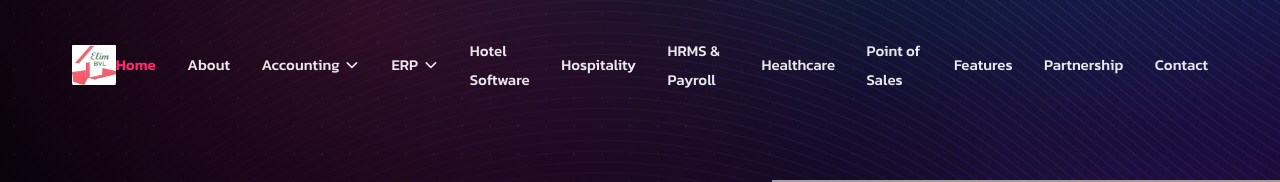
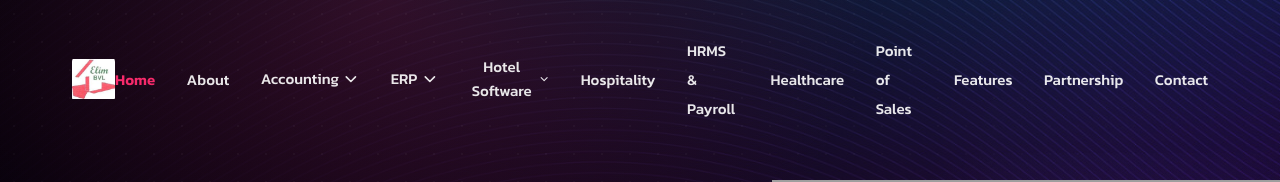
Before and after one commit to daezy/elimcloud, a React (Vite) app: page / in a window 1280 px wide. Shown: the top 182 px of the page. Built offline with nearby package versions, Linux system fonts and the light colour scheme; grey boxes are pictures that could not be loaded.

Commit message:
Add Hotel Software dropdown with 8 items

```diff
--- a/src/components/Navbar.tsx
+++ b/src/components/Navbar.tsx
@@ -71,8 +71,24 @@ const erpItems: DropdownItem[] = [
   },
 ];
 
+const hotelItems: DropdownItem[] = [
+  {
+    label: "Eliim Hotel ERP Software (Online & Offline)",
+    to: "/services/erp/hms",
+  },
+  { label: "Elim Cloud Hotel Management Software", to: "/services/erp/hms" },
+  {
+    label: "Elim Premium Hotel Software Hybrid (Desktop)",
+    to: "/services/erp/hms",
+  },
+  { label: "Elim Group Hotel Management Software", to: "/services/erp/hms" },
+  { label: "Elim Hotel POS and Accounting Software", to: "/services/erp/hms" },
+  { label: "Elim Eatery & Fast Food POS Software", to: "/services/erp/hms" },
+  { label: "Epordo Hotel Keylock System", to: "/services/erp/hms" },
+  { label: "Hotel Cloud Attendance System", to: "/services/erp/hms" },
+];
+
 const productItems: DropdownItem[] = [
-  { label: "Hotel Software", to: "/services/erp/hms" },
   { label: "Hospitality", to: "/services/erp/ehps-oce" },
   { label: "HRMS & Payroll", to: "/services/erp/ehps" },
   { label: "Healthcare", to: "/services/erp/hospitalerp" },
@@ -275,6 +291,11 @@ export default function Navbar() {
               scrolled={scrolled}
             />
             <NavDropdown label="ERP" items={erpItems} scrolled={scrolled} />
+            <NavDropdown
+              label="Hotel Software"
+              items={hotelItems}
+              scrolled={scrolled}
+            />
             {productItems.map((item) => (
               <li key={item.to}>
                 <NavLink
```
